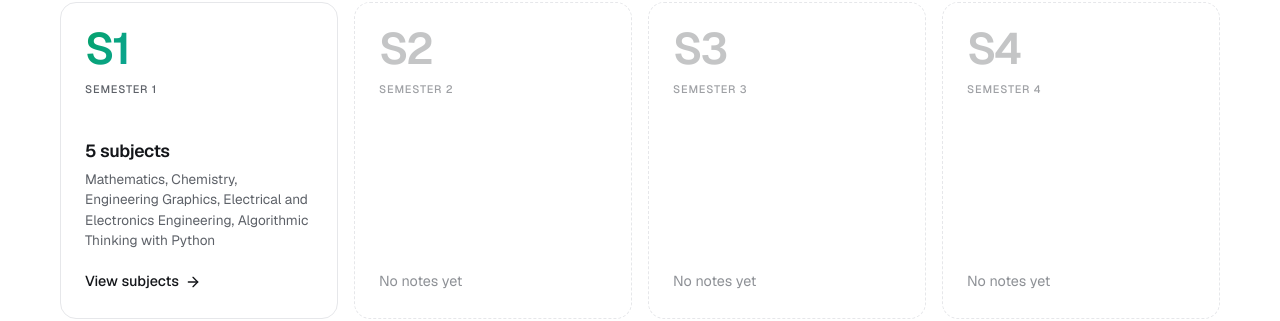
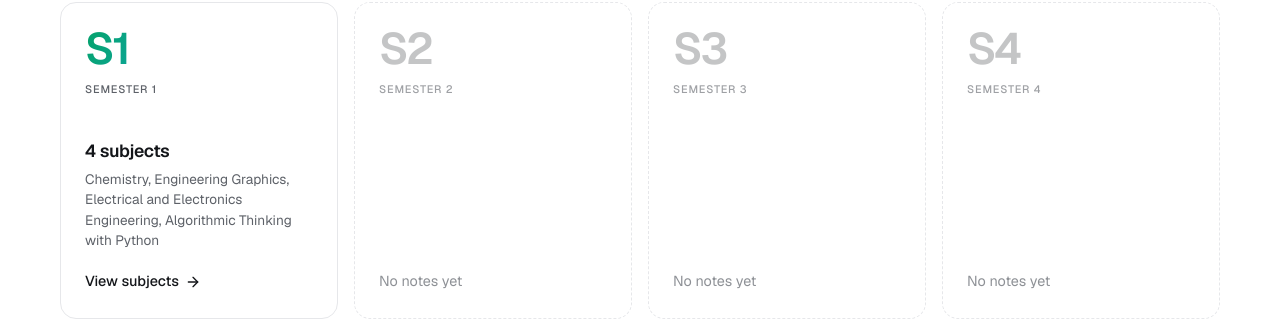
Before and after one commit to udsfgecw/website, a React (Vite) app: page /notes/civil in a window 1280 px wide. Shown: the part 418-739 px from the top of the page. Built offline with nearby package versions, Linux system fonts and the light colour scheme; no server answers.

Commit message:
Remove maths from mechanical and civil notes

```diff
--- a/src/data/notes.ts
+++ b/src/data/notes.ts
@@ -66,7 +66,7 @@ export interface Branch {
 const semester = (n: number, subjects: SubjectNotes[] = []): Semester => ({ id: `s${n}`, name: `Semester ${n}`, subjects });
 
 const sharedS1Subjects = (branchId: string): SubjectNotes[] => [
-  {
+  ...(branchId === "ece" || branchId === "eee" ? [{
     name: "Mathematics",
     course: "Mathematics for Electrical Science and Physical Science 1",
     code: "GYMAT101",
@@ -78,7 +78,7 @@ const sharedS1Subjects = (branchId: string): SubjectNotes[] => [
       { name: "Module 3", detail: "Laplace transforms, inverse transforms and solving initial value problems", href: `/notes/${branchId}/s1/maths/module-3` },
       { name: "Module 4", detail: "Taylor and Maclaurin series, Fourier series and half-range expansions", href: `/notes/${branchId}/s1/maths/module-4` },
     ],
-  },
+  }] : []),
   {
     name: "Chemistry",
     course: "Engineering Chemistry",
```
